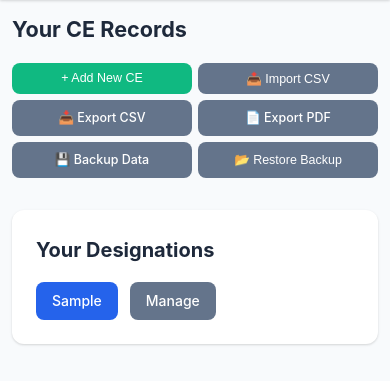
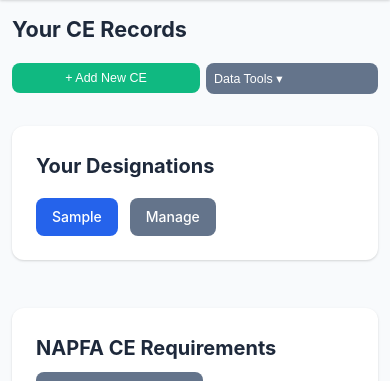
Before and after one commit to shanemasoncpa/cetracker, a Flask app: page /dashboard in a window 390 px wide. Shown: the part 182-563 px from the top of the page. Run offline with Flask 3, Linux system fonts and the light colour scheme; the visitor is signed in with stand-in values (Sample User, id 1); tables that the repository leaves empty hold one stand-in row (values such as "Sample post").

Commit message:
Full test coverage, Data Tools dropdown, fix Query.get() warnings
QA Agent:
- Add 13 tests for remaining untested routes: admin toggle_read,
  admin delete feedback, toggle NAPFA tracking, PDF export, analytics
  page with/without data (81 total tests, ~100% route coverage)

Frontend Agent:
- Replace 6 header buttons with "Add New CE" + "Data Tools" dropdown
- Dropdown contains Import CSV, Export CSV, Export PDF, Backup Data,
  Restore Backup with click-toggle and outside-click-to-close
- Dark mode support and mobile responsive

Backend Agent:
- Replace 9 instances of legacy Query.get() with db.session.get()
  across all 4 blueprint files (warnings down from 95 to 11)

Co-Authored-By: Claude Opus 4.6 <noreply@anthropic.com>

```diff
--- a/blueprints/admin.py
+++ b/blueprints/admin.py
@@ -19,7 +19,7 @@ def admin_required(f):
             return f(*args, **kwargs)
 
         if 'user_id' in session:
-            user = User.query.get(session['user_id'])
+            user = db.session.get(User, session['user_id'])
             if user and user.is_admin:
                 return f(*args, **kwargs)
 
--- a/blueprints/ce_records.py
+++ b/blueprints/ce_records.py
@@ -22,7 +22,7 @@ def dashboard():
         flash('Please log in to access your dashboard.', 'error')
         return redirect(url_for('auth.login'))
 
-    user = User.query.get(session['user_id'])
+    user = db.session.get(User, session['user_id'])
     user_designations = UserDesignation.query.filter_by(user_id=user.id).all()
     filter_category = request.args.get('category', '')
 
@@ -54,7 +54,7 @@ def add_ce():
         flash('Please log in to add CE records.', 'error')
         return redirect(url_for('auth.login'))
 
-    user = User.query.get(session['user_id'])
+    user = db.session.get(User, session['user_id'])
 
     if request.method == 'POST':
         title = request.form.get('title')
@@ -309,7 +309,7 @@ def export_ce():
         flash('Please log in.', 'error')
         return redirect(url_for('auth.login'))
 
-    user = User.query.get(session['user_id'])
+    user = db.session.get(User, session['user_id'])
     filter_category = request.args.get('category', '')
 
     query = CERecord.query.filter_by(user_id=user.id)
@@ -342,7 +342,7 @@ def export_pdf():
         flash('Please log in.', 'error')
         return redirect(url_for('auth.login'))
 
-    user = User.query.get(session['user_id'])
+    user = db.session.get(User, session['user_id'])
     filter_category = request.args.get('category', '')
 
     query = CERecord.query.filter_by(user_id=user.id)
@@ -413,7 +413,7 @@ def export_backup():
         flash('Please log in.', 'error')
         return redirect(url_for('auth.login'))
 
-    user = User.query.get(session['user_id'])
+    user = db.session.get(User, session['user_id'])
     ce_records = CERecord.query.filter_by(user_id=user.id).order_by(CERecord.date_completed.desc()).all()
     designations = UserDesignation.query.filter_by(user_id=user.id).all()
 
@@ -582,7 +582,7 @@ def analytics():
         flash('Please log in to view analytics.', 'error')
         return redirect(url_for('auth.login'))
 
-    user = User.query.get(session['user_id'])
+    user = db.session.get(User, session['user_id'])
     ce_records = CERecord.query.filter_by(user_id=user.id).order_by(CERecord.date_completed.desc()).all()
 
     category_hours = {}
--- a/blueprints/designations.py
+++ b/blueprints/designations.py
@@ -12,7 +12,7 @@ def manage_designations():
         flash('Please log in to manage your designations.', 'error')
         return redirect(url_for('auth.login'))
 
-    user = User.query.get(session['user_id'])
+    user = db.session.get(User, session['user_id'])
     user_designations = UserDesignation.query.filter_by(user_id=user.id).all()
     current_designations = {ud.designation: ud for ud in user_designations}
 
--- a/blueprints/profile.py
+++ b/blueprints/profile.py
@@ -12,7 +12,7 @@ def profile():
         flash('Please log in to access your profile.', 'error')
         return redirect(url_for('auth.login'))
 
-    user = User.query.get(session['user_id'])
+    user = db.session.get(User, session['user_id'])
 
     if request.method == 'POST':
         action = request.form.get('action')
--- a/static/style.css
+++ b/static/style.css
@@ -345,6 +345,60 @@ body {
     display: flex;
     gap: 1rem;
     flex-wrap: wrap;
+    align-items: center;
+}
+
+/* Data Tools Dropdown */
+.dropdown {
+    position: relative;
+}
+
+.dropdown-toggle {
+    display: inline-flex;
+    align-items: center;
+    gap: 0.25rem;
+}
+
+.dropdown-menu {
+    display: none;
+    position: absolute;
+    top: 100%;
+    right: 0;
+    margin-top: 0.25rem;
+    background-color: var(--card-bg);
+    border: 1px solid var(--border-color);
+    border-radius: 0.5rem;
+    box-shadow: var(--shadow-lg);
+    min-width: 200px;
+    z-index: 200;
+    overflow: hidden;
+}
+
+.dropdown-menu.show {
+    display: block;
+}
+
+.dropdown-item {
+    display: block;
+    width: 100%;
+    padding: 0.625rem 1rem;
+    background: none;
+    border: none;
+    text-align: left;
+    font-size: 0.9rem;
+    color: var(--text-primary);
+    text-decoration: none;
+    cursor: pointer;
+    transition: background-color 0.15s;
+    font-family: inherit;
+}
+
+.dropdown-item:hover {
+    background-color: var(--bg-color);
+}
+
+.dropdown-item + .dropdown-item {
+    border-top: 1px solid var(--border-color);
 }
 
 .filter-section {
@@ -1158,18 +1212,37 @@ body {
     }
 
     .header-actions {
-        display: grid;
-        grid-template-columns: 1fr 1fr;
+        display: flex;
         gap: 0.5rem;
         width: 100%;
     }
 
-    .header-actions .btn {
+    .header-actions > .btn {
+        flex: 1;
+    }
+
+    .header-actions .dropdown {
+        flex: 1;
+    }
+
+    .header-actions .dropdown .btn {
         width: 100%;
         font-size: 0.85rem;
         padding: 0.625rem 0.75rem;
         text-align: center;
         white-space: nowrap;
+    }
+
+    .header-actions > .btn {
+        font-size: 0.85rem;
+        padding: 0.625rem 0.75rem;
+        text-align: center;
+        white-space: nowrap;
+    }
+
+    .dropdown-menu {
+        right: 0;
+        left: auto;
     }
 
     .filter-form {
@@ -1892,11 +1965,11 @@ body {
     }
 
     .header-actions {
-        grid-template-columns: 1fr 1fr;
         gap: 0.375rem;
     }
 
-    .header-actions .btn {
+    .header-actions > .btn,
+    .header-actions .dropdown .btn {
         font-size: 0.78rem;
         padding: 0.5rem 0.5rem;
     }
--- a/templates/dashboard.html
+++ b/templates/dashboard.html
@@ -8,11 +8,16 @@
         <h1>Your CE Records</h1>
         <div class="header-actions">
             <button type="button" class="btn btn-primary" onclick="openAddCEModal()">+ Add New CE</button>
-            <button type="button" class="btn btn-secondary" onclick="openImportModal()">📤 Import CSV</button>
-            <a href="{{ url_for('ce_records.export_ce', category=filter_category) }}" class="btn btn-secondary">📥 Export CSV</a>
-            <a href="{{ url_for('ce_records.export_pdf', category=filter_category) }}" class="btn btn-secondary">📄 Export PDF</a>
-            <a href="{{ url_for('ce_records.export_backup') }}" class="btn btn-secondary">💾 Backup Data</a>
-            <button type="button" class="btn btn-secondary" onclick="openRestoreModal()">📂 Restore Backup</button>
+            <div class="dropdown">
+                <button type="button" class="btn btn-secondary dropdown-toggle" onclick="toggleDropdown(this)">Data Tools &#9662;</button>
+                <div class="dropdown-menu">
+                    <button type="button" class="dropdown-item" onclick="openImportModal()">📤 Import CSV</button>
+                    <a href="{{ url_for('ce_records.export_ce', category=filter_category) }}" class="dropdown-item">📥 Export CSV</a>
+                    <a href="{{ url_for('ce_records.export_pdf', category=filter_category) }}" class="dropdown-item">📄 Export PDF</a>
+                    <a href="{{ url_for('ce_records.export_backup') }}" class="dropdown-item">💾 Backup Data</a>
+                    <button type="button" class="dropdown-item" onclick="openRestoreModal()">📂 Restore Backup</button>
+                </div>
+            </div>
         </div>
     </div>
 
@@ -583,6 +588,28 @@
 </div>
 
 <script>
+    // Dropdown toggle
+    function toggleDropdown(btn) {
+        var menu = btn.nextElementSibling;
+        var isOpen = menu.classList.contains('show');
+        // Close any open dropdowns first
+        document.querySelectorAll('.dropdown-menu.show').forEach(function(m) {
+            m.classList.remove('show');
+        });
+        if (!isOpen) {
+            menu.classList.add('show');
+        }
+    }
+
+    // Close dropdown when clicking outside
+    document.addEventListener('click', function(e) {
+        if (!e.target.closest('.dropdown')) {
+            document.querySelectorAll('.dropdown-menu.show').forEach(function(m) {
+                m.classList.remove('show');
+            });
+        }
+    });
+
     // Import CSV Modal functions
     function openImportModal() {
         document.getElementById('importCSVModal').style.display = 'block';
```
Also changed, not shown: tests/test_routes.py (+196 -0 lines).
